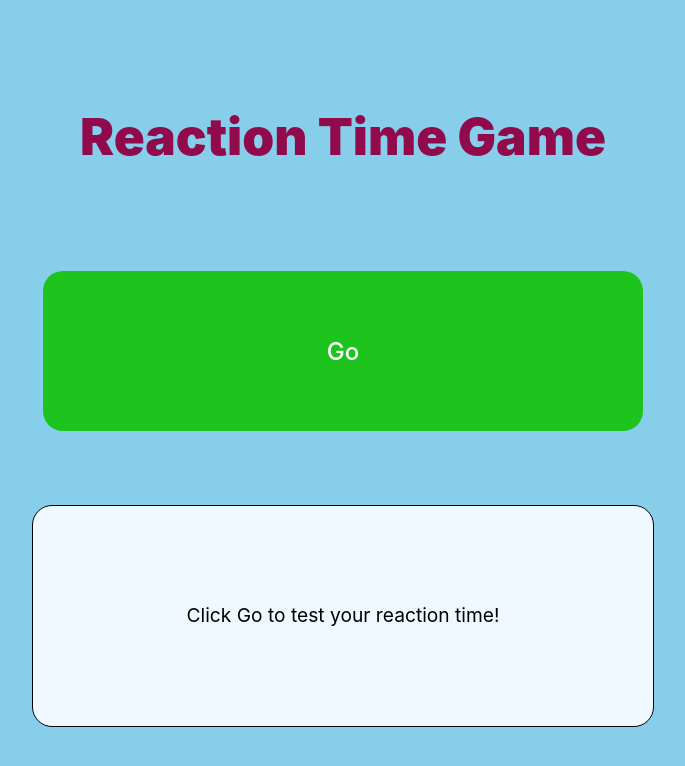
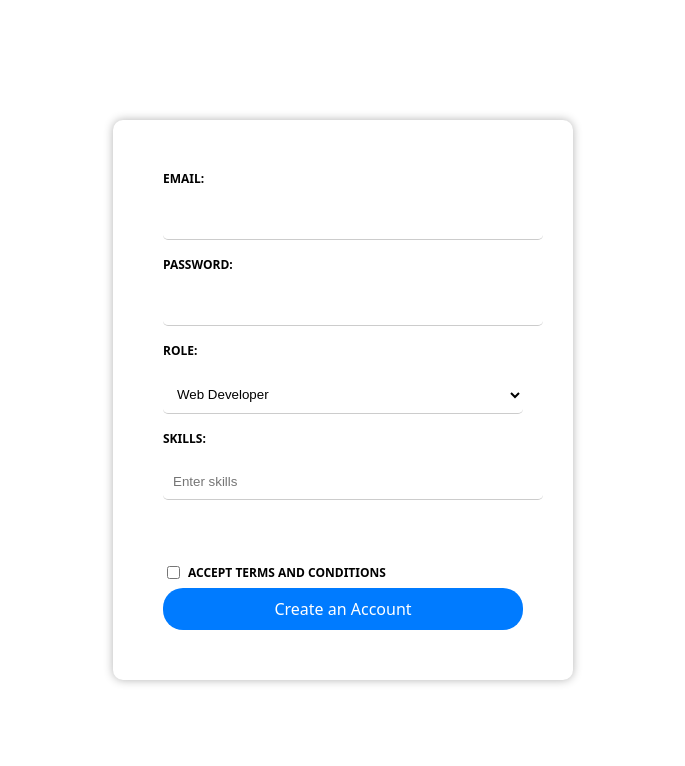
Before and after one commit to anushka9540/Vue-JS, a Vue app: page / in a window 1280 px wide. Shown: the top 766 px of the page, without its empty margins (297-982 px from the left). Built offline with nearby package versions, Linux system fonts and the light colour scheme.

Commit message:
implemented signupform

```diff
--- a/package.json
+++ b/package.json
@@ -1,5 +1,5 @@
 {
-  "name": "exercise-3",
+  "name": "exercise-4",
   "private": true,
   "version": "0.0.0",
   "type": "module",
@@ -13,6 +13,6 @@
   },
   "devDependencies": {
     "@vitejs/plugin-vue": "^5.2.1",
-    "vite": "^6.1.0"
+    "vite": "^6.2.0"
   }
 }
--- a/src/App.vue
+++ b/src/App.vue
@@ -1,14 +1,18 @@
 <script>
-import ReactionGame from './components/ReactionGame.vue';
+import SignupForm from './components/SignupForm.vue'
+  export default{
+    name:'App',
+    components:{
+        SignupForm
 
-export default{
-  name:'App',
-  components:{
-    ReactionGame
+    }
   }
-}
 </script>
 
 <template>
-  <ReactionGame></ReactionGame>
+ <SignupForm></SignupForm>
 </template>
+
+<style>
+
+</style>
--- a/src/components/GameButton.vue
+++ /dev/null
@@ -1,34 +0,0 @@
-<template>
-    <button @click="$emit('click-btn')" :class="gameStarted ? 'stop' : 'go'" class="action-btn">
-        {{ gameStarted ? 'Stop' : 'Go' }}
-    </button>
-</template>
-
-<script>
-export default {
-  name: 'GameButton',
-  props: {
-    gameStarted: Boolean
-  }
-};
-</script>
-
-<style>
-.action-btn {
-    height: 20%;
-    width: 80%;
-    max-width: 600px;
-    border: none;
-    font-size: 1.5rem;
-    border-radius: 20px;
-    color: white;
-}
-
-.go {
-    background-color: rgb(30, 196, 30);
-}
-
-.stop {
-    background-color: rgb(226, 19, 19);
-}
-</style>
--- a/src/components/GameModal.vue
+++ /dev/null
@@ -1,55 +0,0 @@
-<template>
-  <div v-if="show" class="modal">
-    <div class="modal-content">
-      <h3>Reaction Time Result</h3>
-      {{ result }}
-      <p v-if="highScore">
-        High Score: <strong>{{ highScore }}s</strong>
-      </p>
-      <button v-on:click="$emit('close')">OK</button>
-    </div>
-  </div>
-</template>
-
-  <script>
-export default {
-  name: 'GameModal',
-  props: {
-    show: Boolean,
-    result: String,
-    highScore: String
-  }
-};
-  </script>
-
-  <style scoped>
-.modal {
-    position: fixed;
-    top: 0;
-    left: 0;
-    width: 100%;
-    height: 100%;
-    background: rgba(0, 0, 0, 0.5);
-    display: flex;
-    justify-content: center;
-    align-items: center;
-  }
-
-  .modal-content {
-    background: white;
-    padding: 20px;
-    border-radius: 10px;
-    text-align: center;
-    box-shadow: 0 0 10px rgba(0, 0, 0, 0.3);
-  }
-
-  .modal-content button {
-    margin-top: 10px;
-    padding: 10px 20px;
-    border: none;
-    background: rgb(30, 196, 30);
-    color: white;
-    border-radius: 5px;
-    cursor: pointer;
-  }
-</style>
--- a/src/components/GameResult.vue
+++ /dev/null
@@ -1,42 +0,0 @@
-<template>
-    <div>
-        <span>
-            {{ gameStarted ? "Pay attention. Click stop when the color changes." : "Click Go to test your reaction time!" }}
-        </span>
-        <br>
-        <span v-if="result">
-            {{ result }}
-        </span>
-        <span v-if="highScore" class="high-score">High Score: {{ highScore }}s</span>
-    </div>
-</template>
-
-<script>
-export default {
-  name: 'GameResult',
-  props: ['gameStarted', 'highScore', 'result']
-};
-</script>
-
-<style>
-.result {
-    height: 25%;
-    width: 80%;
-    max-width: 600px;
-    color: black;
-    border: 1px solid;
-    border-radius: 20px;
-    display: flex;
-    flex-direction: column;
-    align-items: center;
-    justify-content: center;
-    font-size: 1.2rem;
-    text-align: center;
-    background-color: aliceblue;
-    padding: 10px;
-}
-
-.span-result {
-    font-weight: bold;
-}
-</style>
--- a/src/components/ReactionGame.vue
+++ /dev/null
@@ -1,119 +0,0 @@
-<template>
-  <div class="canvas" :class="{ 'active': startTime !== null }">
-    <h1>Reaction Time Game</h1>
-    <GameButton :gameStarted="gameStarted" v-on:click="toggleGameState()" />
-
-    <div class="result">
-      <GameResult :gameStarted="gameStarted" :result="result" :highScore="highScore || null" />
-
-      <GameModal v-if="showModal" :show="showModal" :result="result" :highScore="highScore" @close="closeModal" />
-    </div>
-  </div>
-</template>
-
-<script>
-import GameButton from './GameButton.vue';
-import GameModal from './GameModal.vue';
-import GameResult from "./GameResult.vue";
-
-export default {
-  components: { GameResult, GameButton, GameModal },
-  name: "ReactionGame",
-  data() {
-    return {
-      gameStarted: false,
-      startTime: null,
-      reactionTime: null,
-      highScore: null,
-      reactionTimer: null,
-      result: null,
-      showModal: false
-    };
-  },
-  methods: {
-    toggleGameState() {
-      this.gameStarted ? this.stopGame() : this.startGame();
-    },
-    startGame() {
-      this.result = null;
-      this.gameStarted = true;
-      this.reactionTime = null;
-      this.startTime = null;
-      this.showModal = false;
-      this.reactionTimer = setTimeout(() => {
-        this.startTime = Date.now();
-      }, 5000);
-    },
-    stopGame() {
-      if (!this.startTime) {
-        this.result = "You pressed stop too soon";
-        this.reactionTime = null;
-        this.gameStarted = false;
-        clearTimeout(this.reactionTimer);
-        return;
-      }
-      const rawTime = (Date.now() - this.startTime) / 1000;
-      this.reactionTime = rawTime.toFixed(3);
-      this.result = `Your reaction time is ${this.reactionTime}s`
-      this.showModal = true;
-      this.gameStarted = false;
-      this.startTime = null;
-      if (this.highScore === null || parseFloat(this.reactionTime) < this.highScore) {
-        this.highScore = this.reactionTime;
-      }
-    },
-    closeModal() {
-      this.showModal = false;
-    }
-  }
-};
-</script>
-
-
-<style>
-body {
-  background-color: skyblue;
-  margin: 0;
-  display: flex;
-  justify-content: center;
-  align-items: center;
-  height: 100vh;
-}
-
-h1 {
-  color: rgb(145, 10, 75);
-  font-weight: 900;
-}
-
-.canvas {
-  height: 100vh;
-  width: 100vw;
-  display: flex;
-  flex-direction: column;
-  align-items: center;
-  justify-content: space-evenly;
-  transition: background-color 0.3s ease;
-}
-
-.canvas.active {
-  background-color: rgb(208, 97, 210);
-}
-
-.high-score {
-  display: block;
-  margin-top: 10px;
-  font-size: 1.2rem;
-  font-weight: bold;
-  color: darkblue;
-}
-
-@media (max-width: 600px) {
-  .action-btn {
-    font-size: 1.2rem;
-  }
-
-  .result {
-    font-size: 0.9rem;
-  }
-}
-</style>
--- /dev/null
+++ b/src/components/SignupForm.vue
@@ -0,0 +1,186 @@
+<template>
+  <form class="form-container" @submit.prevent="submitForm">
+    <label for="mail">EMAIL:</label>
+    <input type="email" v-model="email" name="mail" id="mail" required class="input-field" />
+
+    <label for="pass">PASSWORD:</label>
+    <input type="password" v-model="password" name="pass" id="pass" required class="input-field" maxlength="8" />
+
+    <label for="role">ROLE:</label>
+    <select v-model="role" name="role" id="role" class="input-field" required>
+      <option value="Web Developer">Web Developer</option>
+      <option value="Web Designer">Web Designer</option>
+    </select>
+
+    <label for="skill">SKILLS:</label>
+    <input
+        type="text"
+        v-model="newSkill"
+        @keyup="handleKeyUp"
+        placeholder="Enter skills"
+        class="input-field"
+      />
+
+    <div class="skills-container">
+      <span v-for="(skill, index) in skills" :key="index" class="skill-box">
+        {{ skill }}
+        <button type="button" class="remove-btn" @click="removeSkill(index)">✖</button>
+      </span>
+    </div>
+
+    <div class="checkbox-container">
+      <input type="checkbox" v-model="terms" id="term" />
+      <label for="term">ACCEPT TERMS AND CONDITIONS</label>
+    </div>
+
+    <button type="submit" class="submit-button" @keydown.enter.prevent>
+      Create an Account
+    </button>
+  </form>
+</template>
+
+<script>
+export default {
+  name: 'SignupForm',
+  data() {
+    return {
+      email: '',
+      password: '',
+      role: 'Web Developer',
+      newSkill: '',
+      skills: [],
+      terms: false
+    };
+  },
+  methods: {
+    handleKeyUp(event) {
+      if (event.key === ',' || event.key === 'Enter') {
+        this.newSkill = this.newSkill.replace(/,$/, '');
+        if (this.newSkill.trim() !== '') {
+          this.skills.push(this.newSkill.trim());
+          this.newSkill = '';
+        }
+        event.preventDefault();
+      }
+    },
+    removeSkill(index) {
+      this.skills.splice(index, 1);
+    },
+    submitForm() {
+      if (!this.terms) {
+        alert('You must accept the terms and conditions.');
+        return;
+      }
+      console.log('Form submitted:', {
+        email: this.email,
+        password: this.password,
+        role: this.role,
+        skills: this.skills,
+        terms: this.terms
+      });
+    }
+  }
+};
+</script>
+
+<style scoped>
+.form-container {
+  width: 360px;
+  padding: 50px;
+  background: #fff;
+  border-radius: 10px;
+  box-shadow: 0 0 10px rgba(0, 0, 0, 0.3);
+  color: black;
+  display: flex;
+  flex-direction: column;
+  align-items: flex-start;
+  gap: 6px;
+  margin: auto;
+}
+
+label {
+  font-size: 12px;
+  font-weight: 700;
+}
+
+.input-field {
+  width: 100%;
+  padding: 10px;
+  margin: 10px 0;
+  border: none;
+  border-radius: 5px;
+  background: transparent;
+  color: black;
+  border-bottom: 1px solid #ccc;
+}
+
+.skills-container {
+  display: flex;
+  flex-wrap: wrap;
+  align-items: center;
+  padding: 5px;
+  border-radius: 5px;
+  min-height: 40px;
+  margin-top: -6px;
+  gap: 5px;
+}
+
+.skill-box {
+  background: #eee;
+  padding: 5px 8px;
+  border-radius: 20px;
+  font-size: 12px;
+  display: flex;
+  align-items: center;
+  cursor: pointer;
+}
+
+.remove-btn {
+  background: transparent;
+  border: none;
+  color: red;
+  font-size: 14px;
+  cursor: pointer;
+}
+
+.remove-btn:hover {
+  color: darkred;
+}
+
+.checkbox-container {
+  display: flex;
+  align-items: center;
+  gap: 5px;
+  margin-top: -3px;
+}
+
+.submit-button {
+  width: 100%;
+  padding: 10px;
+  background: #007bff;
+  color: white;
+  border: none;
+  border-radius: 20px;
+  cursor: pointer;
+  font-size: 16px;
+}
+
+.submit-button:hover {
+  background: #0056b3;
+}
+
+@media (max-width: 768px) {
+  .form-container {
+    width: 80%;
+    padding: 30px;
+  }
+
+  .input-field {
+    padding: 8px;
+  }
+
+  .submit-button {
+    font-size: 14px;
+  }
+}
+</style>
--- a/src/style.css
+++ b/src/style.css
@@ -1,5 +1,5 @@
 :root {
-  font-family: Inter, system-ui, Avenir, Helvetica, Arial, sans-serif;
+  font-family: system-ui, Avenir, Helvetica, Arial, sans-serif;
   line-height: 1.5;
   font-weight: 400;
 
@@ -28,6 +28,7 @@ body {
   place-items: center;
   min-width: 320px;
   min-height: 100vh;
+  background-color: white;
 }
 
 h1 {
@@ -59,7 +60,9 @@ button:focus-visible {
 }
 
 #app {
+  max-width: 1280px;
   margin: 0 auto;
+  padding: 2rem;
   text-align: center;
 }
 
```
Also changed, not shown: 1 other file (tests, documents, lock files or other folders).
